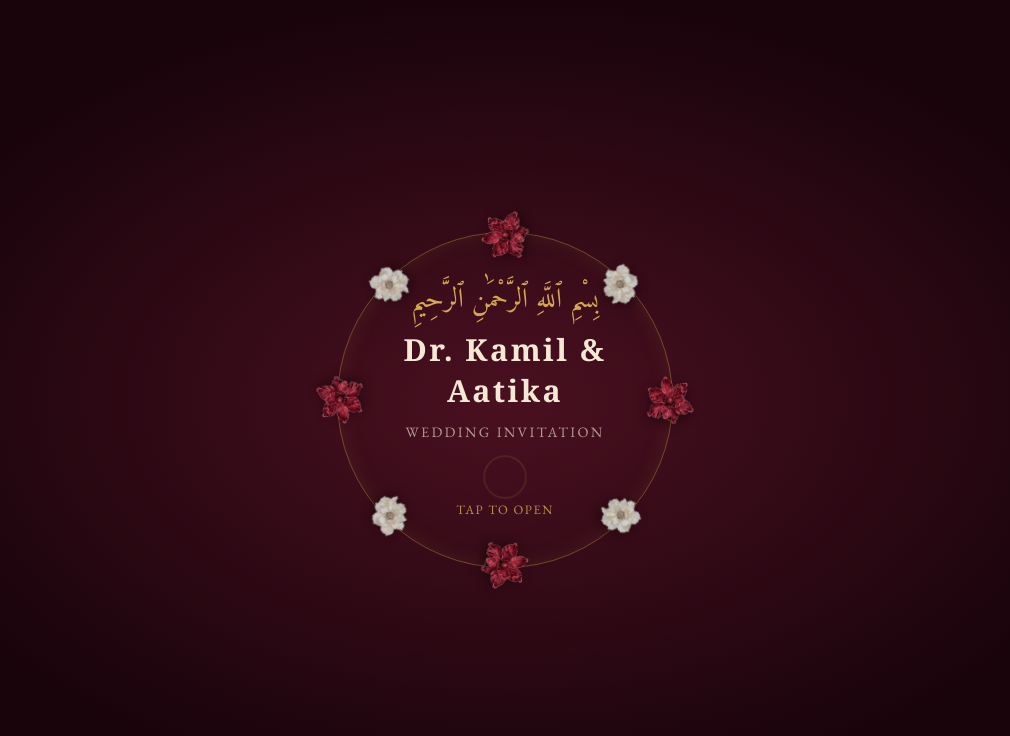
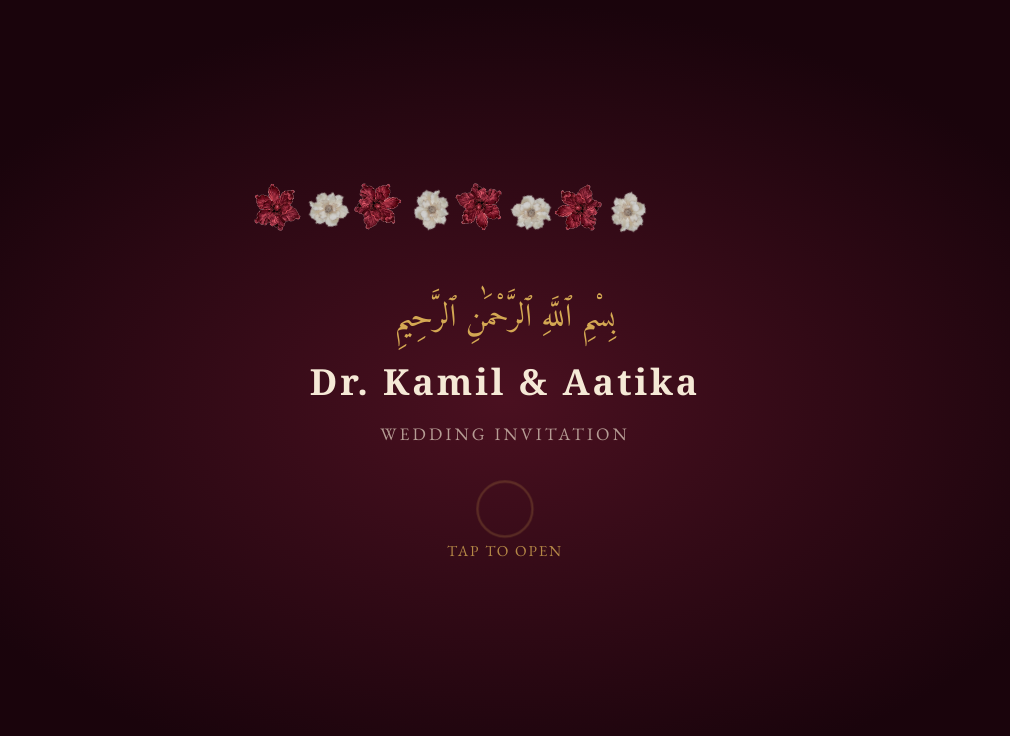
Before and after one commit to aamil2811/aamilswedding, a React (Vite) app: page / in a window 1280 px wide. Shown: the top 736 px of the page, without its empty margins (135-1145 px from the left). Built offline with nearby package versions, Linux system fonts and the light colour scheme; a web font is replaced by a local one.

Commit message:
Update scroll sequence and frame intro text between gold flourish ornaments

```diff
--- a/src/components/ReadingBand.tsx
+++ b/src/components/ReadingBand.tsx
@@ -100,9 +100,9 @@ export function ReadingBand({ onPageChange }: ReadingBandProps) {
     >
       <main className="snap-column">
 
-        {/* ── SLIDE GROUP 1: Introduction (bg.jpg) ── */}
+        {/* ── SLIDE GROUP 1: Introduction & Haldi (bg.jpg) ── */}
 
-        {/* Paragraph 1 */}
+        {/* Stop 1: Wedding Invitation */}
         <section
           data-page={1}
           className={`snap-page snap-page-intro ${isV(1) ? "is-visible" : ""}`}
@@ -122,19 +122,19 @@ export function ReadingBand({ onPageChange }: ReadingBandProps) {
           </div>
         </section>
 
-        {/* Paragraph 2: Nikah Ceremony (still bg.jpg) */}
+        {/* Stop 2: Haldi Celebration (2nd stop on first slide) */}
         <section
           data-page={2}
-          className={`snap-page snap-page-arch ${isV(2) ? "is-visible" : ""}`}
+          className={`snap-page snap-page-slide1-event ${isV(2) ? "is-visible" : ""}`}
         >
           <div className="page-card page-card-arch">
-            <EventPage event={nikah} />
+            <EventPage event={haldi} />
           </div>
         </section>
 
-        {/* ── SLIDE GROUP 2: Mameru / Haldi / Barat (bg-page3.jpg) ── */}
+        {/* ── SLIDE GROUP 2: Mameru, Barat, Nikah (bg-page3.jpg) ── */}
 
-        {/* Paragraph 3: Mameru */}
+        {/* Stop 3: Mameru Celebration (3rd stop on second slide) */}
         <section
           data-page={3}
           className={`snap-page snap-page-arch ${isV(3) ? "is-visible" : ""}`}
@@ -144,29 +144,29 @@ export function ReadingBand({ onPageChange }: ReadingBandProps) {
           </div>
         </section>
 
-        {/* Paragraph 4: Haldi */}
+        {/* Stop 4: Barat (4th stop on second slide) */}
         <section
           data-page={4}
           className={`snap-page snap-page-arch ${isV(4) ? "is-visible" : ""}`}
-        >
-          <div className="page-card page-card-arch">
-            <EventPage event={haldi} />
-          </div>
-        </section>
-
-        {/* Paragraph 5: Barat */}
-        <section
-          data-page={5}
-          className={`snap-page snap-page-arch ${isV(5) ? "is-visible" : ""}`}
         >
           <div className="page-card page-card-arch">
             <EventPage event={barat} />
           </div>
         </section>
 
-        {/* ── SLIDE GROUP 3: Walima / Thank You (bg-rug.jpg) ── */}
+        {/* Stop 5: Nikah Ceremony (5th stop on second slide) */}
+        <section
+          data-page={5}
+          className={`snap-page snap-page-arch ${isV(5) ? "is-visible" : ""}`}
+        >
+          <div className="page-card page-card-arch">
+            <EventPage event={nikah} />
+          </div>
+        </section>
 
-        {/* Paragraph 6: Dawat-E-Walima */}
+        {/* ── SLIDE GROUP 3: Walima & Thank You (bg-rug.jpg) ── */}
+
+        {/* Stop 6: Dawat-E-Walima (6th stop on third slide) */}
         <section
           data-page={6}
           className={`snap-page snap-page-arch ${isV(6) ? "is-visible" : ""}`}
@@ -176,7 +176,7 @@ export function ReadingBand({ onPageChange }: ReadingBandProps) {
           </div>
         </section>
 
-        {/* Paragraph 7: Thank You */}
+        {/* Stop 7: Thank You (7th stop on third slide) */}
         <section
           data-page={7}
           className={`snap-page snap-page-arch ${isV(7) ? "is-visible" : ""}`}
--- a/src/index.css
+++ b/src/index.css
@@ -81,11 +81,6 @@ body,
   filter: sepia(18%) brightness(0.97);
 }
 
-/* bg-page3.jpg: warm sepia tint to make white damask off-white/cream */
-.bg-image-page3 {
-  filter: sepia(14%) brightness(0.97);
-}
-
 .bg-image-rug,
 .bg-image-page3 {
   opacity: 0;
@@ -156,13 +151,19 @@ body,
 }
 
 /* ── Page layout variants ── */
-/* Page 1: floral intro — push content down away from top flowers */
+/* Slide 1 (Page 1 Intro): positioned cleanly between top and bottom flourishes */
 .snap-page-intro {
-  padding-top: 18dvh;
-  padding-bottom: 4dvh;
+  padding-top: 22dvh;
+  padding-bottom: 7dvh;
 }
 
-/* Pages 2–7: arch card centered */
+/* Slide 1 (Page 2 Haldi): positioned cleanly inside the floral background */
+.snap-page-slide1-event {
+  padding-top: 14dvh;
+  padding-bottom: 6dvh;
+}
+
+/* Pages 3–7: arch card centered */
 .snap-page-arch {
   padding-top: 6dvh;
   padding-bottom: 4dvh;
@@ -377,7 +378,7 @@ body,
   }
 }
 
-/* ── Floral Circle Splash Screen ── */
+/* ── Tap-to-Begin Splash Screen ── */
 .splash-screen {
   position: fixed;
   inset: 0;
@@ -398,60 +399,32 @@ body,
   pointer-events: none;
 }
 
-.splash-circle-wrap {
-  position: relative;
-  width: min(84vw, 360px);
-  height: min(84vw, 360px);
+.splash-inner {
   display: flex;
+  flex-direction: column;
   align-items: center;
-  justify-content: center;
+  gap: 1rem;
+  padding: 2rem;
+  text-align: center;
   animation: splash-rise 0.9s ease-out both;
 }
 
-.splash-gold-ring {
-  position: absolute;
-  inset: 12px;
-  border-radius: 50%;
-  border: 1.5px solid rgba(166, 124, 55, 0.55);
-  box-shadow: inset 0 0 20px rgba(166, 124, 55, 0.15);
-  pointer-events: none;
-}
-
-.splash-flower-img {
-  position: absolute;
-  pointer-events: none;
-  filter: drop-shadow(0 3px 6px rgba(0, 0, 0, 0.45));
-  z-index: 2;
-  user-select: none;
-}
-
-.splash-inner {
-  position: relative;
-  z-index: 3;
-  display: flex;
-  flex-direction: column;
-  align-items: center;
-  gap: 0.65rem;
-  padding: 1.5rem;
-  text-align: center;
-}
-
 @keyframes splash-rise {
-  from { opacity: 0; transform: translateY(18px) scale(0.95); }
-  to   { opacity: 1; transform: translateY(0) scale(1); }
+  from { opacity: 0; transform: translateY(18px); }
+  to   { opacity: 1; transform: translateY(0); }
 }
 
 .splash-bismillah {
   font-family: "Amiri", serif;
-  font-size: clamp(1.2rem, 3.4dvh, 1.75rem);
+  font-size: clamp(1.4rem, 4dvh, 2.1rem);
   color: #d4a853;
   margin: 0;
-  line-height: 1.35;
+  line-height: 1.4;
 }
 
 .splash-names {
   font-family: "Cormorant SC", Georgia, serif;
-  font-size: clamp(1.3rem, 3.8dvh, 2rem);
+  font-size: clamp(1.5rem, 4.5dvh, 2.4rem);
   font-weight: 600;
   color: #f5e9d6;
   letter-spacing: 0.08em;
@@ -460,9 +433,9 @@ body,
 
 .splash-subtitle {
   font-family: "EB Garamond", Georgia, serif;
-  font-size: clamp(0.8rem, 1.8dvh, 0.92rem);
+  font-size: clamp(0.9rem, 2.2dvh, 1.1rem);
   color: rgba(245, 233, 214, 0.65);
-  letter-spacing: 0.16em;
+  letter-spacing: 0.18em;
   text-transform: uppercase;
   margin: 0;
 }
@@ -471,21 +444,21 @@ body,
   display: flex;
   flex-direction: column;
   align-items: center;
-  gap: 0.35rem;
-  margin-top: 0.5rem;
+  gap: 0.5rem;
+  margin-top: 1.5rem;
   font-family: "EB Garamond", Georgia, serif;
-  font-size: clamp(0.74rem, 1.6dvh, 0.84rem);
-  color: rgba(212, 168, 83, 0.85);
+  font-size: clamp(0.82rem, 2dvh, 0.95rem);
+  color: rgba(212, 168, 83, 0.8);
   letter-spacing: 0.12em;
   text-transform: uppercase;
 }
 
 .splash-tap-pulse {
   display: block;
-  width: 36px;
-  height: 36px;
+  width: 48px;
+  height: 48px;
   border-radius: 50%;
-  border: 1.5px solid rgba(212, 168, 83, 0.6);
+  border: 2px solid rgba(212, 168, 83, 0.6);
   animation: pulse-ring 1.6s ease-out infinite;
 }
 
```
